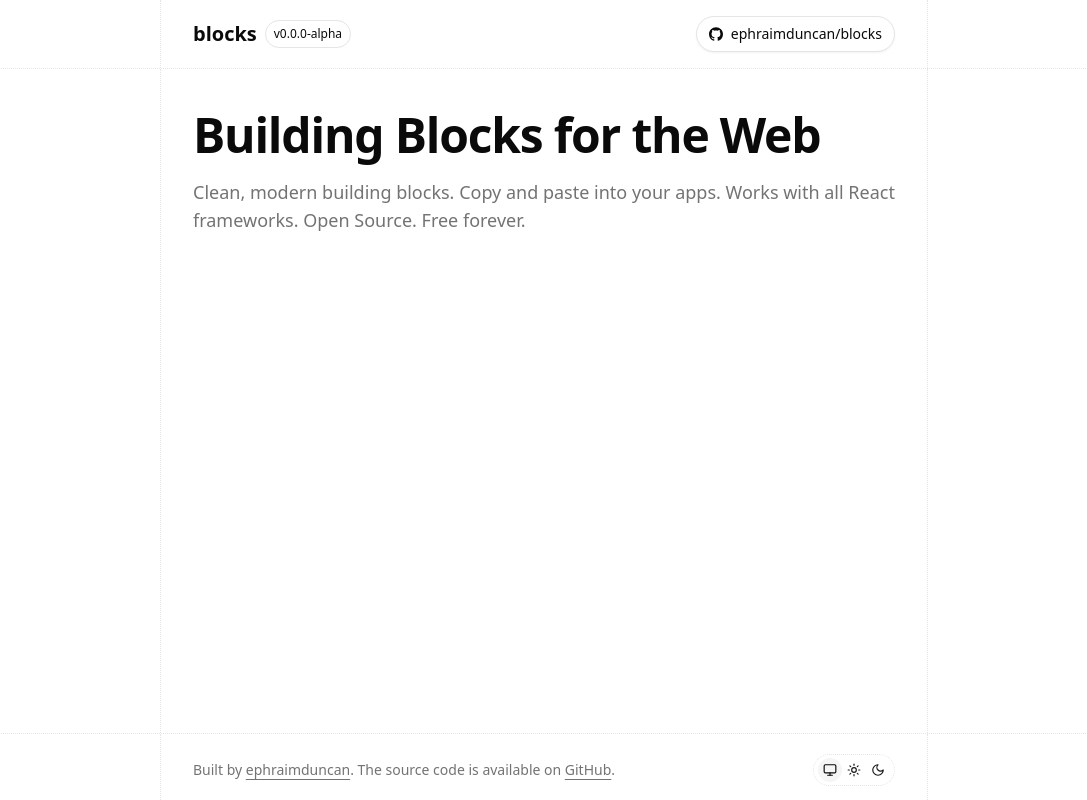
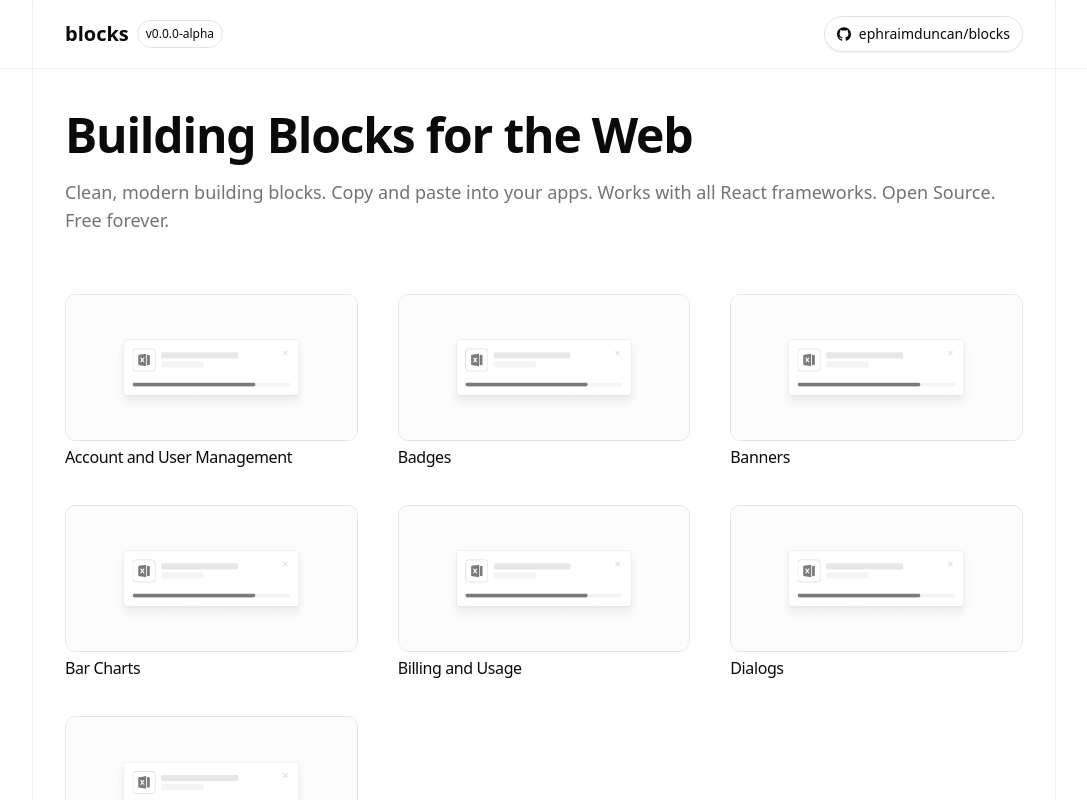
Before and after one commit to gochitashvili/lost-ui, a Next.js app: page / in a window 1280 px wide. Shown: the top 800 px of the page, without its empty margins (96-1183 px from the left). Built offline with nearby package versions, Linux system fonts and the light colour scheme.

Commit message:
sample blocks on landing

```diff
--- a/src/app/page.tsx
+++ b/src/app/page.tsx
@@ -2,12 +2,27 @@ import { Footer } from "@/components/footer";
 import { Badge } from "@/components/ui/badge";
 import { buttonVariants } from "@/components/ui/button";
 import { cn } from "@/lib/utils";
+import Image from "next/image";
+
+const BLOCKS = [
+  { title: "Account and User Management" },
+  { title: "Badges" },
+  { title: "Banners" },
+  { title: "Bar Charts" },
+  { title: "Billing and Usage" },
+  { title: "Dialogs" },
+  {
+    title: "File Upload",
+    description: "Upload files to your app",
+    image: "/file-upload.webp",
+  },
+];
 
 export default function Home() {
   return (
     <div>
       <div className="border-border border-dotted border-b-1">
-        <div className="flex items-center justify-between max-w-3xl px-8 mx-auto border-border border-dotted border-r-1 border-l-1">
+        <div className="flex items-center justify-between max-w-screen-lg px-8 mx-auto border-border border-dotted border-r-1 border-l-1">
           <div className="flex space-x-2 py-5">
             <h1 className="text-xl font-semibold">blocks</h1>
             <Badge variant="outline" className="rounded-full text-xs">
@@ -38,9 +53,9 @@ export default function Home() {
         </div>
       </div>
 
-      <div>
-        <div className="max-w-3xl px-8 mx-auto border-border border-dotted border-r-1 border-l-1">
-          <div className=" pt-10 h-[calc(100vh-8.5rem)]">
+      <div className="max-w-screen-lg px-8 mx-auto border-border border-dotted border-r-1 border-l-1">
+        <div className="pt-10 pb-20">
+          <div className="mb-15">
             <h1 className="text-foreground mb-4 text-4xl/[1.1] font-bold tracking-tight md:text-5xl/[1.1]">
               Building Blocks for the Web
             </h1>
@@ -49,11 +64,28 @@ export default function Home() {
               Works with all React frameworks. Open Source. Free forever.
             </p>
           </div>
+
+          <div className="grid grid-cols-3 gap-10">
+            {BLOCKS.map((block, index) => (
+              <div key={index} className="space-y-2">
+                <Image
+                  className="grayscale rounded-lg border border-border"
+                  src="/file-upload.webp"
+                  alt="blocks"
+                  width={1000}
+                  height={1000}
+                />
+                <div className="font-medium leading-none tracking-tight">
+                  {block.title}
+                </div>
+              </div>
+            ))}
+          </div>
         </div>
       </div>
 
       <div className="border-border border-dotted border-t-1">
-        <div className="max-w-3xl px-8 mx-auto border-border py-5 border-dotted border-r-1 border-l-1">
+        <div className="mx-auto max-w-screen-lg px-8 border-border border-dotted border-r-1 border-l-1">
           <Footer />
         </div>
       </div>
--- a/src/components/footer.tsx
+++ b/src/components/footer.tsx
@@ -3,8 +3,8 @@ import { ThemeSwitcher } from "./theme-switcher";
 
 export function Footer() {
   return (
-    <footer className="border-grid flex justify-between items-center">
-      <div className="container">
+    <footer className="flex justify-between items-center py-5">
+      <div>
         <div className="text-balance text-center text-sm leading-loose text-muted-foreground md:text-left">
           Built by{" "}
           <a
```
Also changed, not shown: public/file-upload.webp (added).
